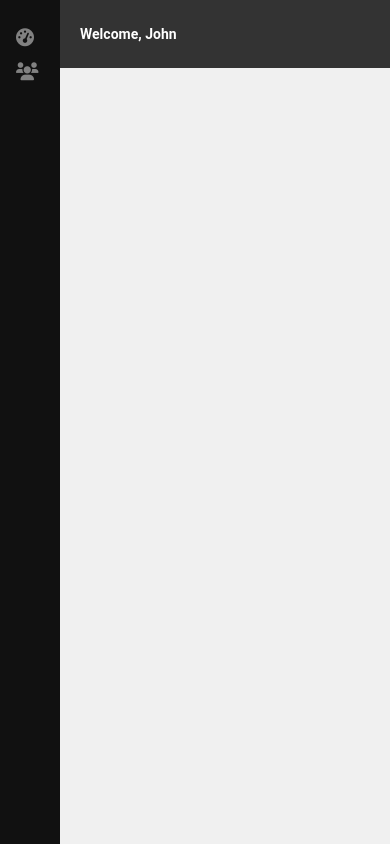
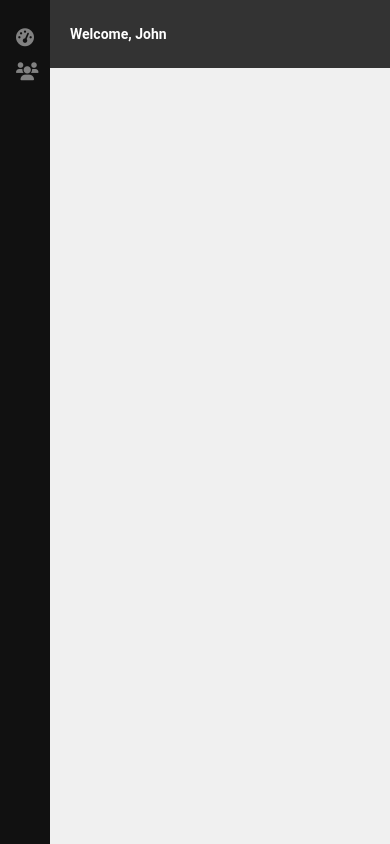
Before and after one commit to douglassantanna/responsive-playground, an Angular app: page / in a window 390 px wide. Built offline with nearby package versions, Linux system fonts and the light colour scheme.

Commit message:
centralize a tag within sidenav when mobile mode

```diff
--- a/src/app/layout/sidenav/sidenav.component.html
+++ b/src/app/layout/sidenav/sidenav.component.html
@@ -74,15 +74,16 @@
   /* Responsive adjustments */
   @media (max-width: 600px) {
     .sidenav {
-      width: 60px;
+      width: 50px;
     }
 
     .sidenav a {
       font-size: 18px;
+      align-items: center;
     }
 
     .main {
-      margin-left: 60px;
+      margin-left: 50px;
     }
 
     .sidenav .label {
```
